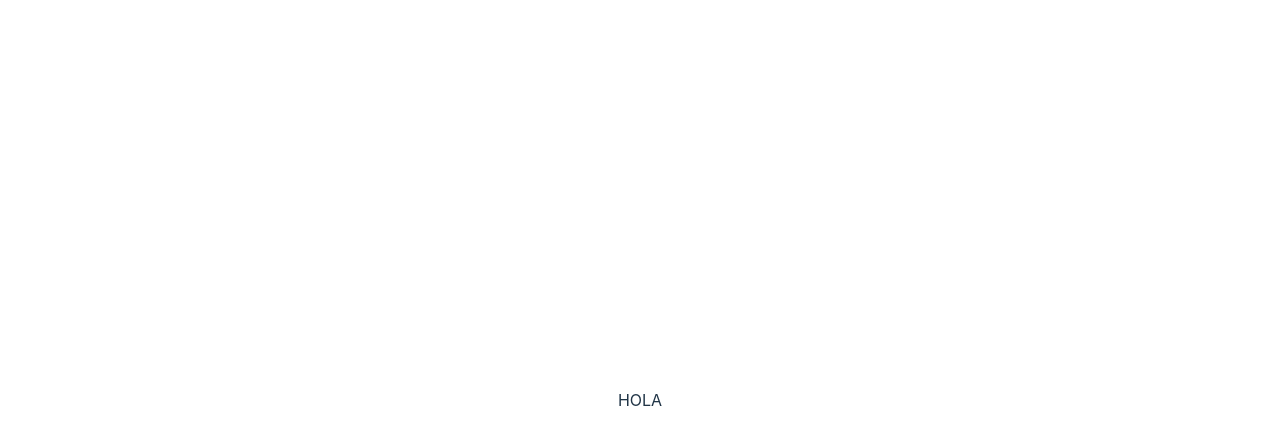
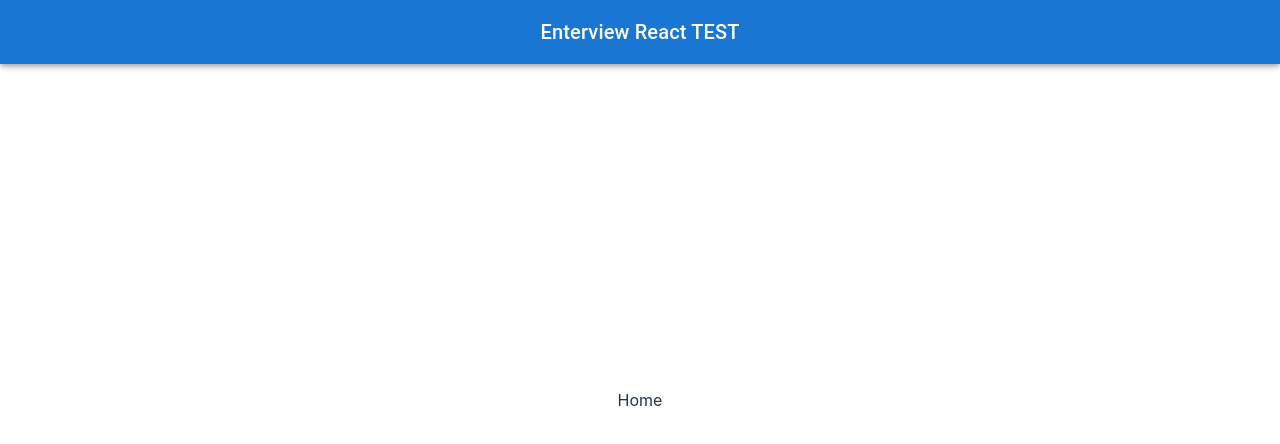
Before and after one commit to gabrielagi/exam-senior-js, a React (Vite) app: page / in a window 1280 px wide. Shown: the top 444 px of the page. Built offline with nearby package versions, Linux system fonts and the light colour scheme.

Commit message:
Home + Nabvar

```diff
--- a/src/App.tsx
+++ b/src/App.tsx
@@ -1,7 +1,13 @@
 import "./App.css";
-
+import { Navbar } from "./components";
+import { Home } from "./pages/Home";
 function App() {
-  return <>HOLA</>;
+  return (
+    <>
+      <Navbar />
+      <Home />
+    </>
+  );
 }
 
 export default App;
--- /dev/null
+++ b/src/components/Navbar/Navbar.tsx
@@ -0,0 +1,18 @@
+import React from "react";
+import { AppBar, Toolbar, Typography } from "@mui/material";
+
+export type NavbarProps = {};
+
+const Navbar: React.FC<NavbarProps> = () => {
+  return (
+    <AppBar position="fixed">
+      <Toolbar>
+        <Typography variant="h6" component="div" sx={{ flexGrow: 1 }}>
+          Enterview React TEST
+        </Typography>
+      </Toolbar>
+    </AppBar>
+  );
+};
+
+export default Navbar;
--- /dev/null
+++ b/src/components/Navbar/index.ts
@@ -0,0 +1 @@
+export { default as Navbar } from './Navbar';
--- /dev/null
+++ b/src/components/index.ts
@@ -0,0 +1 @@
+export * from './Navbar';
```
Also changed, not shown: src/pages/Home/Home.tsx (+3 -4 lines).
